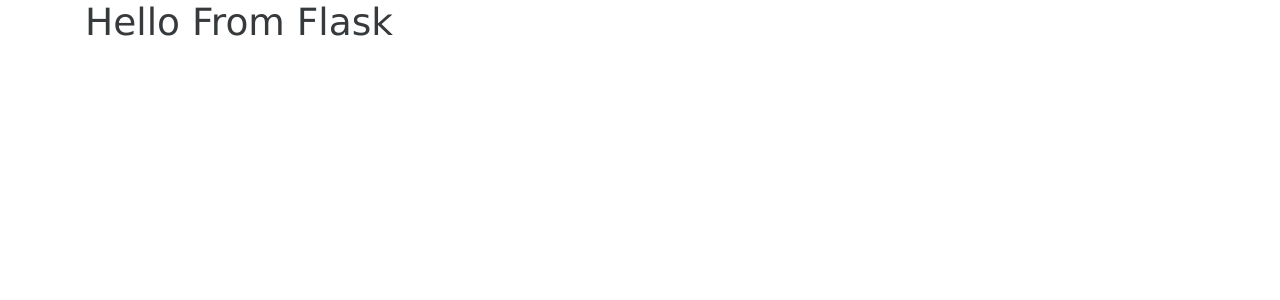
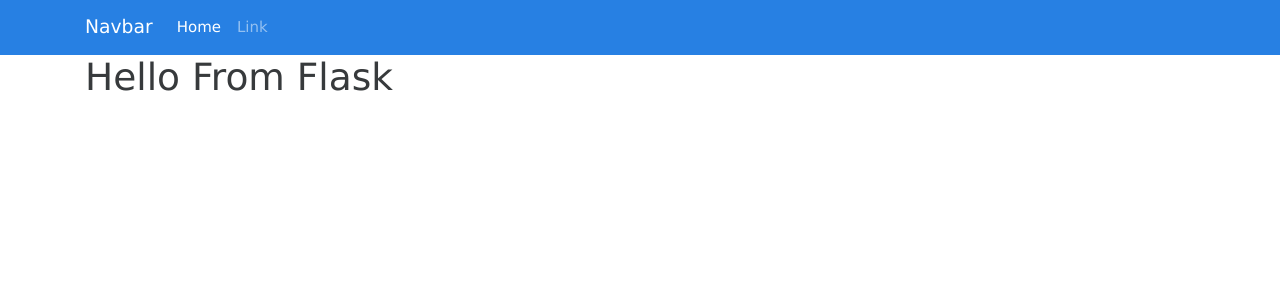
Before and after one commit to rooneyrulz/first_flask_app, a Flask app: page / in a window 1280 px wide. Shown: the top 300 px of the page. Run offline with Flask 2, Linux system fonts and the light colour scheme; some libraries are stand-ins or nearby versions.

Commit message:
navbar setup

```diff
--- a/templates/base.html
+++ b/templates/base.html
@@ -15,6 +15,7 @@
 </head>
 
 <body>
+  {% include "layouts/navbar.html" %}
   <div class="container">
 
     {% with messages = get_flashed_messages(with_categories=true)  %}
--- /dev/null
+++ b/templates/layouts/navbar.html
@@ -0,0 +1,17 @@
+<nav class="navbar navbar-expand-md navbar-dark bg-primary">
+  <div class="container">
+    <a class="navbar-brand" href="{{ url_for('index') }}">Navbar</a>
+    <button class="navbar-toggler d-lg-none" type="button" data-toggle="collapse" data-target="#collapsibleNavId"
+      aria-controls="collapsibleNavId" aria-expanded="false" aria-label="Toggle navigation"></button>
+    <div class="collapse navbar-collapse" id="collapsibleNavId">
+      <ul class="navbar-nav mr-auto mt-2 mt-lg-0">
+        <li class="nav-item active">
+          <a class="nav-link" href="{{ url_for('index') }}">Home <span class="sr-only">(current)</span></a>
+        </li>
+        <li class="nav-item">
+          <a class="nav-link" href="#">Link</a>
+        </li>
+      </ul>
+    </div>
+  </div>
+</nav>
```
